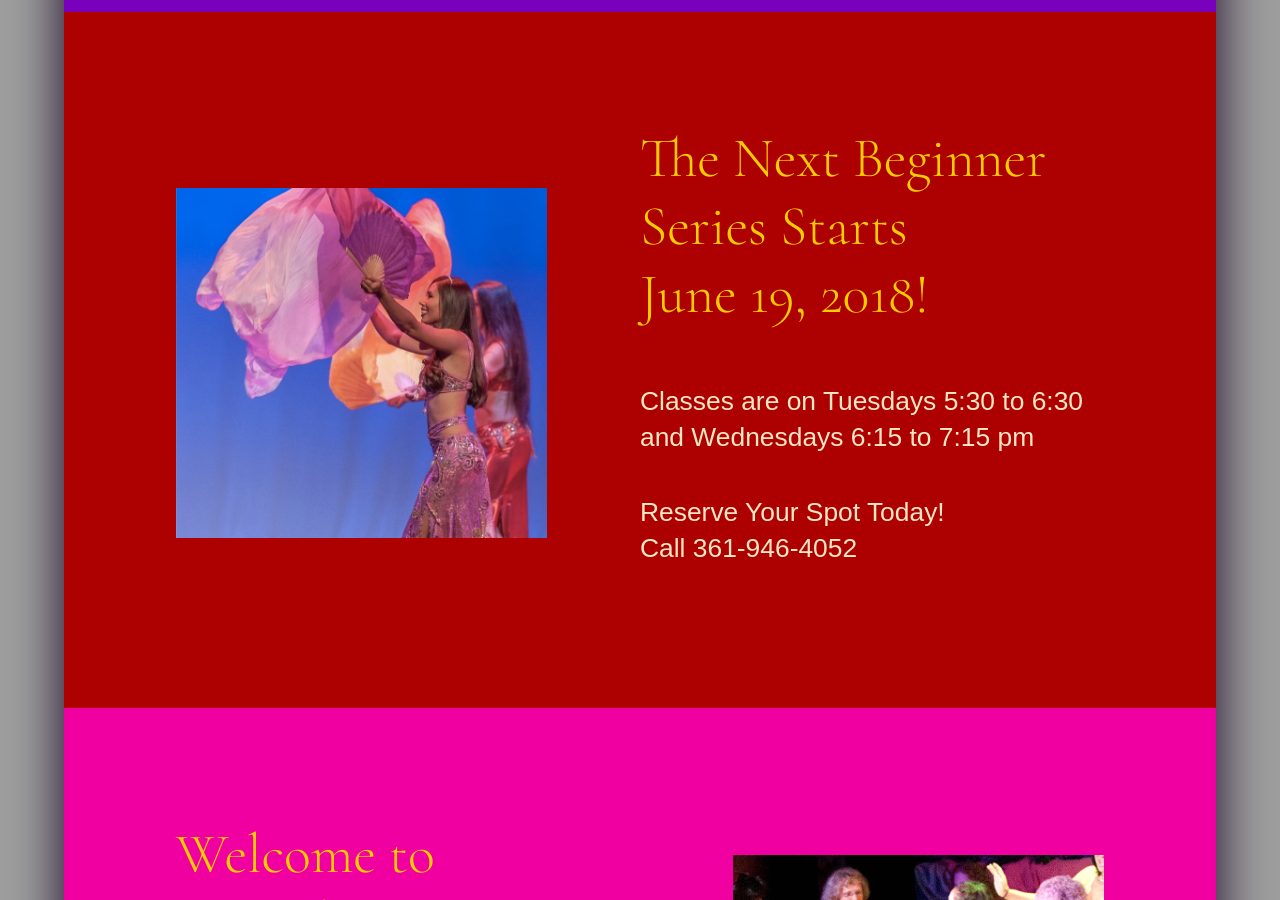
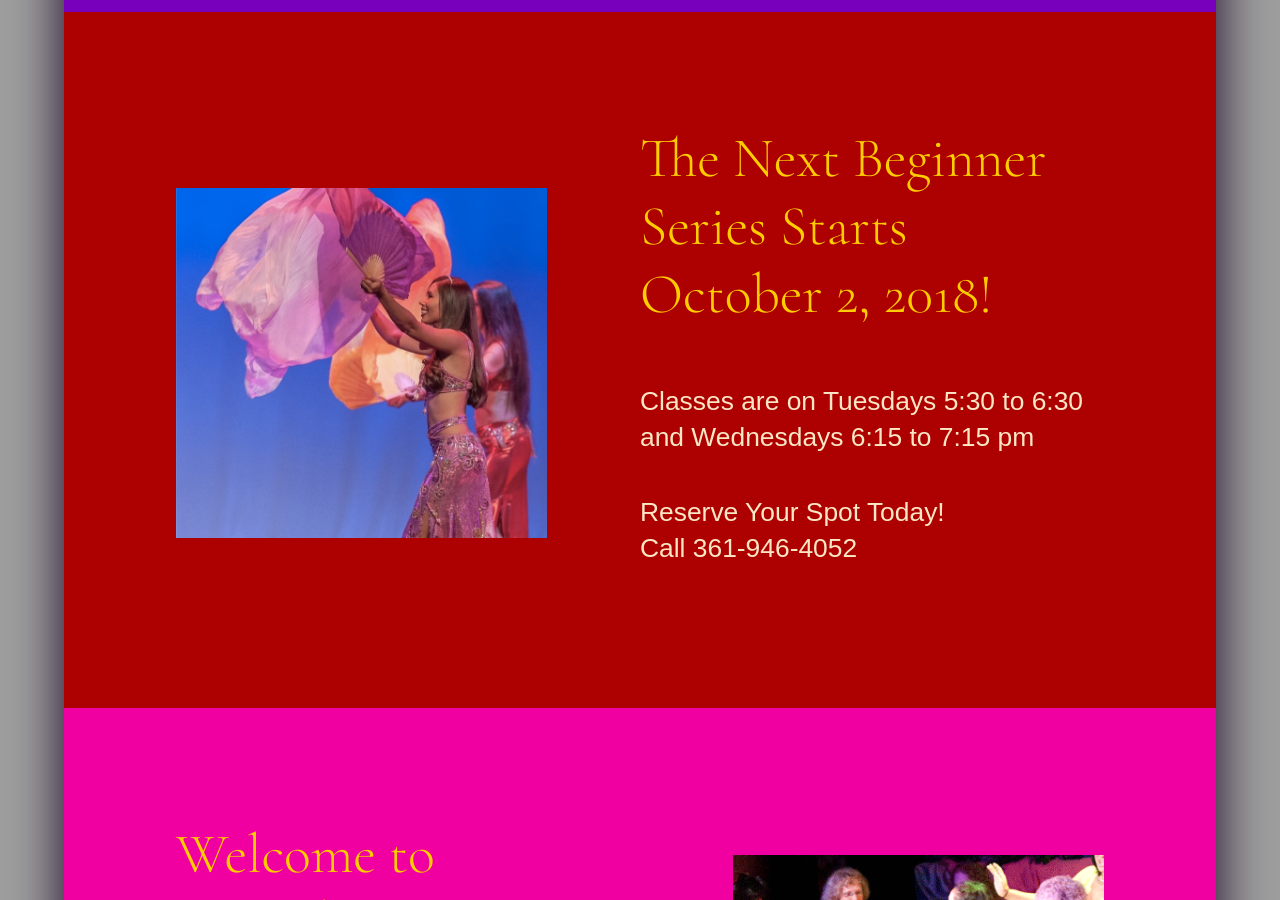
Before and after one commit to mollympierce1/hourglass, a Jekyll site: the page built from index.md, in a window 1280 px wide and 900 px high, scrolled down 1316 px. Built offline with Jekyll 4.4.1, drawn with Linux system fonts in a browser that asks for light colours.

Commit message:
update date

```diff
--- a/_layouts/home.html
+++ b/_layouts/home.html
@@ -20,7 +20,7 @@
     </div>
       <div class="fifty">
       <h1>The Next Beginner Series Starts<br />
-        June 19, 2018!</h1>
+        October 2, 2018!</h1>
       <h4>Classes are on Tuesdays 5:30 to 6:30 and Wednesdays 6:15 to 7:15 pm</h4>
       <h4>Reserve Your Spot Today!<br />
         Call 361-946-4052</h4>
```
